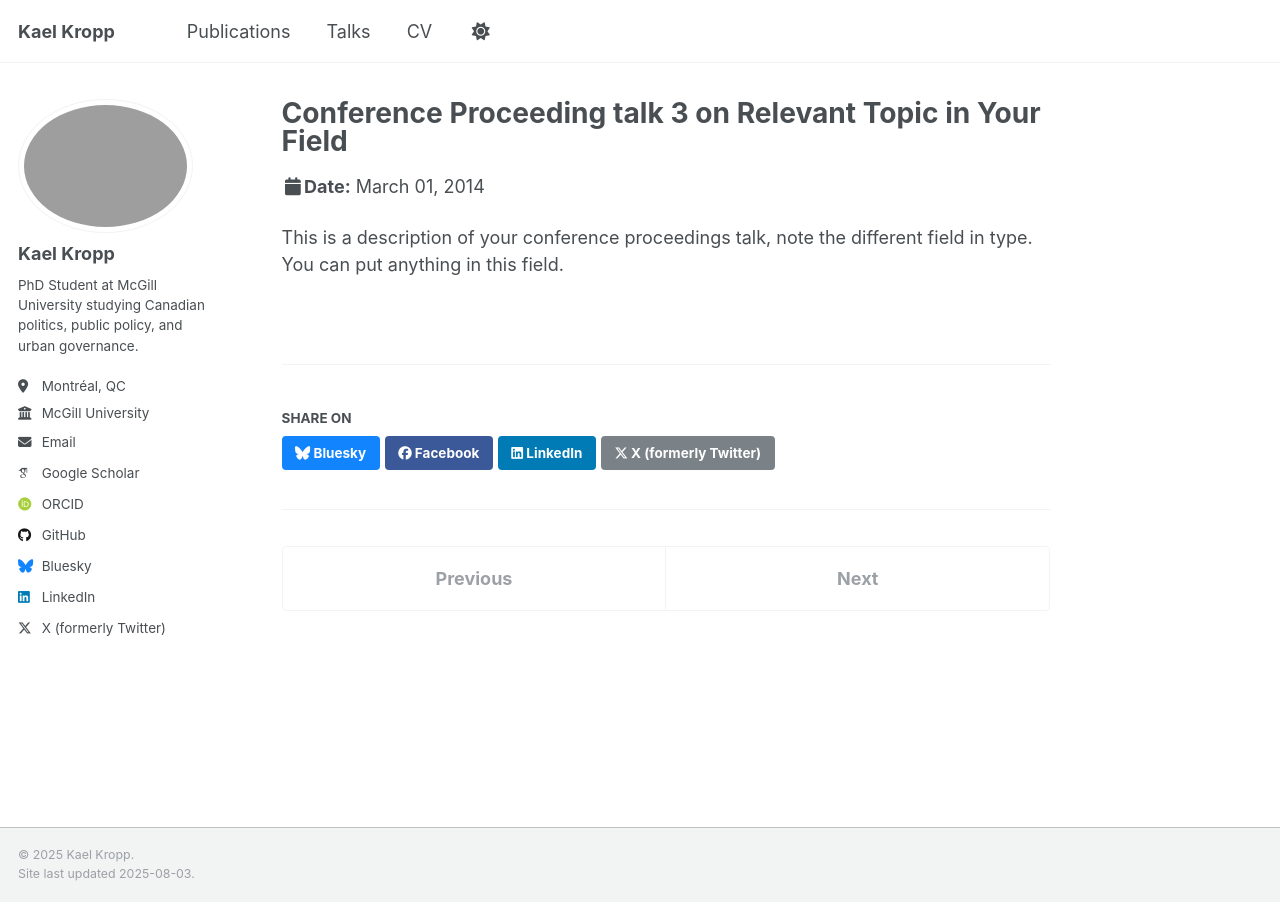
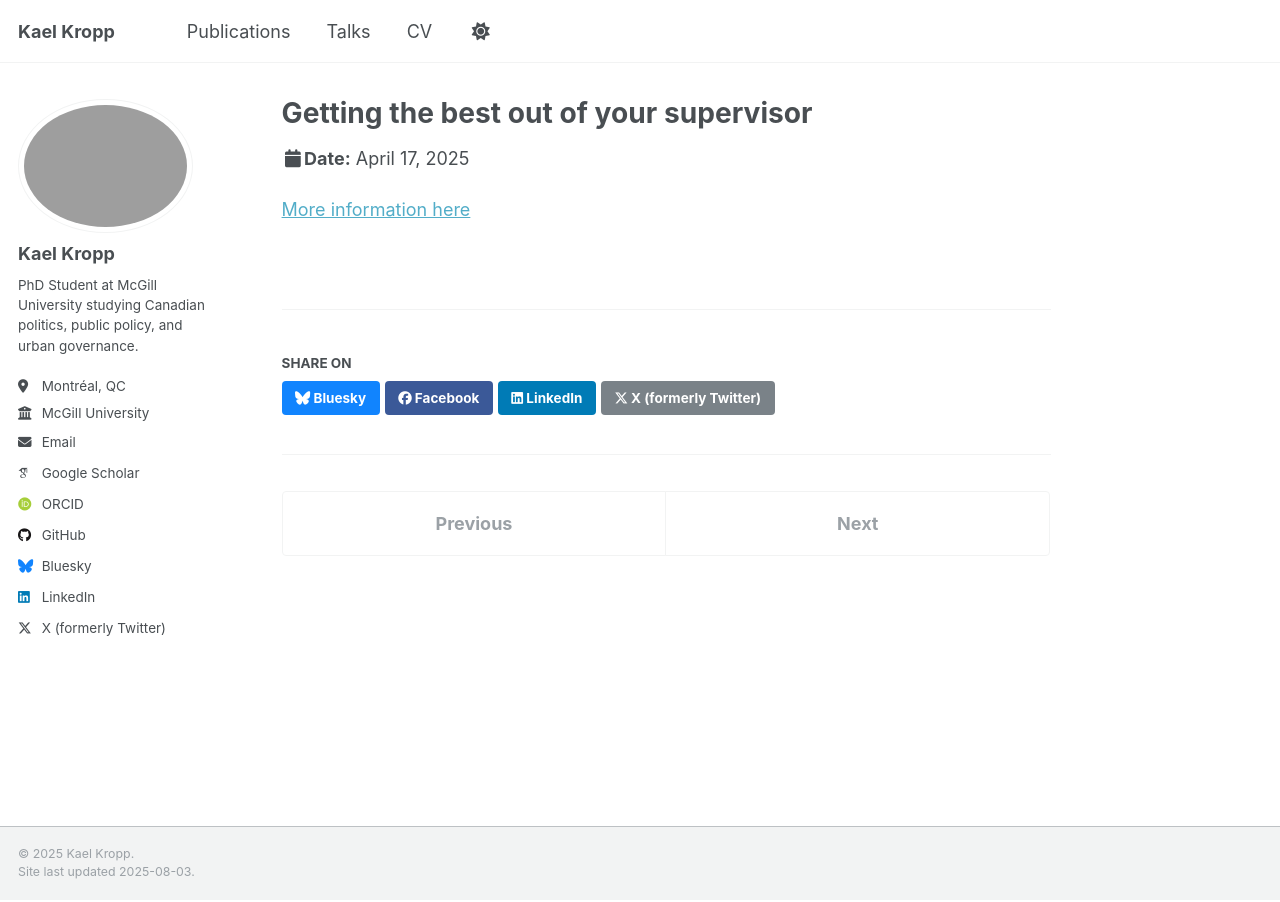
Before and after one commit to kaelkropp/kaelkropp.github.io, a Jekyll site: the page built from _talks/2014-03-01-talk-3.md, in a window 1280 px wide. Built offline with Jekyll 4.4.1, drawn with Linux system fonts in a browser that asks for light colours; some web fonts are replaced; a script that is not in the unit is left out.

Commit message:
Update 2014-03-01-talk-3.md

```diff
--- a/_talks/2014-03-01-talk-3.md
+++ b/_talks/2014-03-01-talk-3.md
@@ -1,11 +1,11 @@
 ---
-title: "Conference Proceeding talk 3 on Relevant Topic in Your Field"
+title: "Getting the best out of your supervisor"
 collection: talks
-type: "Conference proceedings talk"
+type: "Invited Talk"
 permalink: /talks/2014-03-01-talk-3
-venue: "Testing Institute of America 2014 Annual Conference"
-date: 2014-03-01
-location: "Los Angeles, CA, USA"
+venue: "McGill SKILLSETS"
+date: 2025-04-17
+location: "Montréal, QC"
 ---
 
-This is a description of your conference proceedings talk, note the different field in type. You can put anything in this field.
+[More information here]([url](https://www.mcgill.ca/involvement/channels/event/getting-best-out-your-supervisor-your-peers-361989))
```
